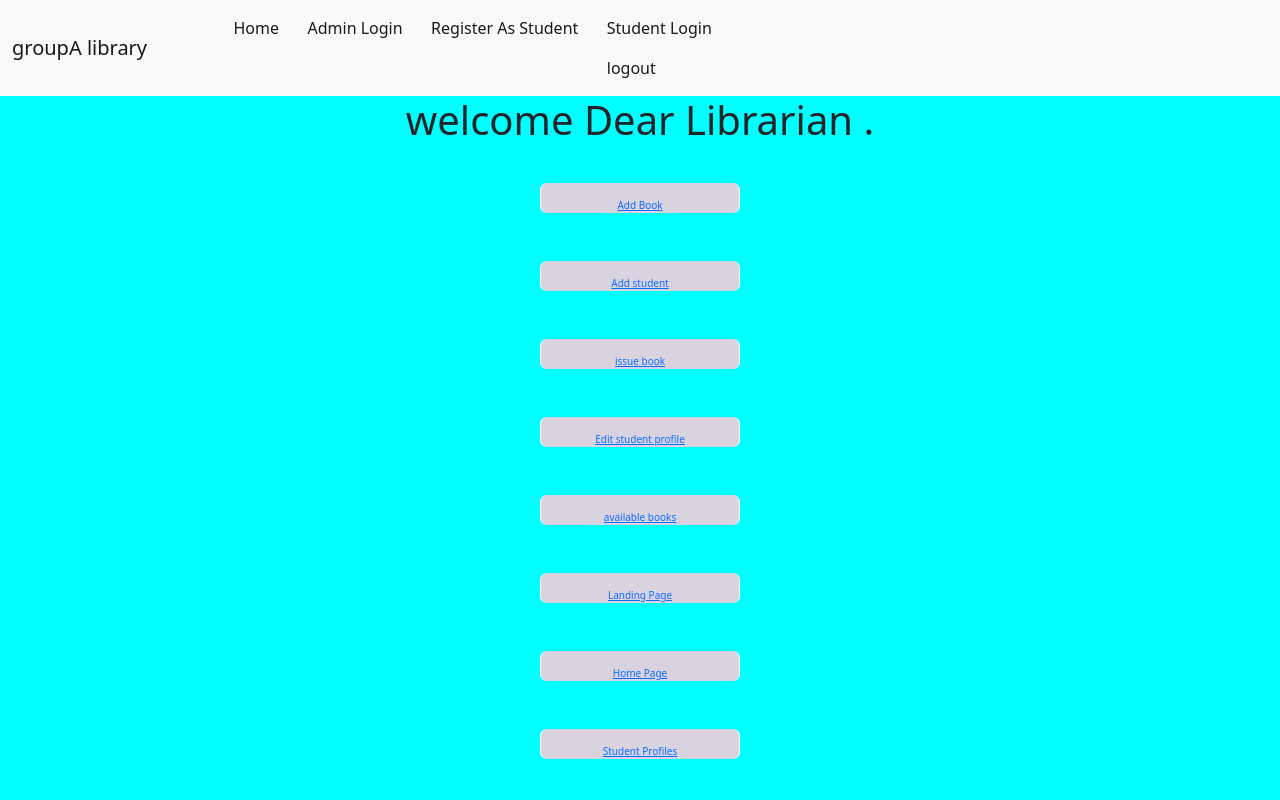
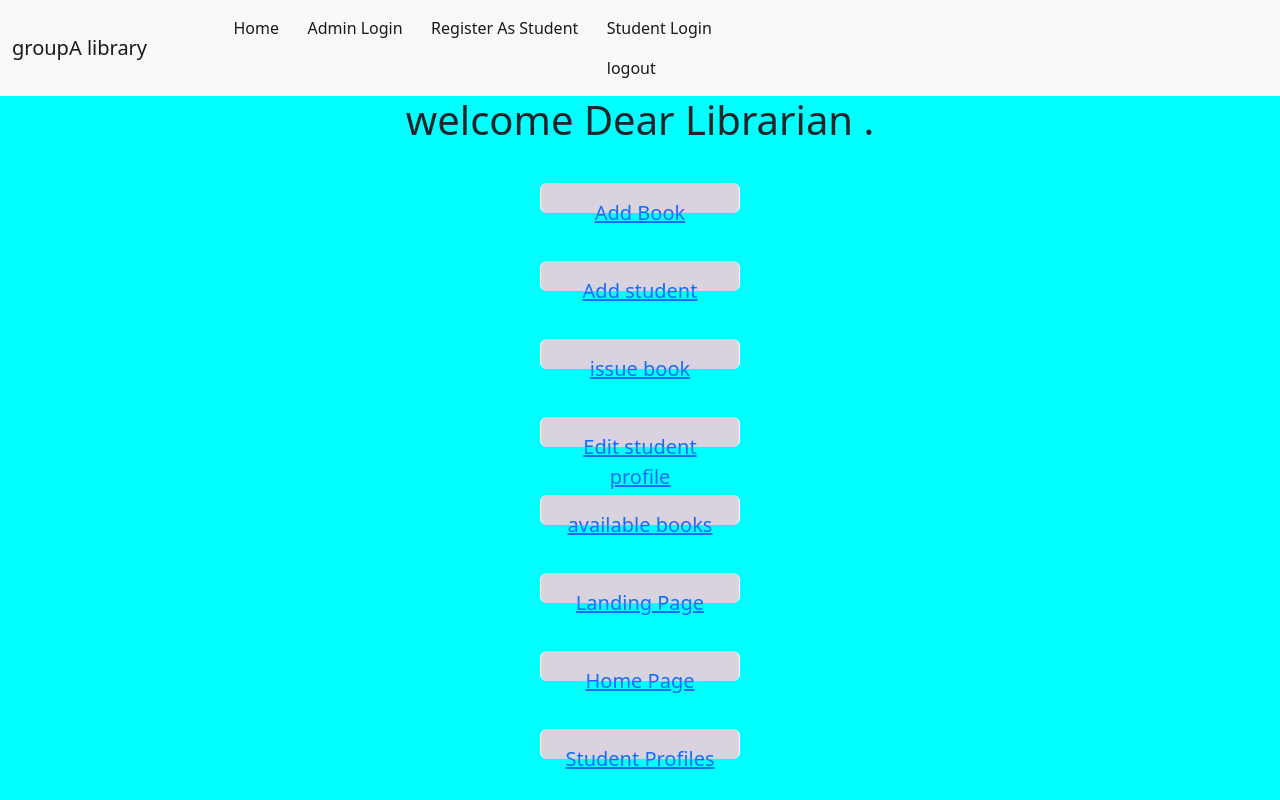
Before and after one commit to GroupA-lab/a-library, a Django app: page /admin_home/ in a window 1280 px wide. Run offline with Django 4.2, Linux system fonts and the light colour scheme.

Commit message:
inline changes

```diff
--- a/library/templates/admin_home.html
+++ b/library/templates/admin_home.html
@@ -24,7 +24,7 @@
             border-radius: 7px;
             background-color: rgb(217, 210, 223);
             color:white;
-            font-size: 10px;
+            font-size: 20px;
             color:white;
             padding:15px;
             align:center;
```
